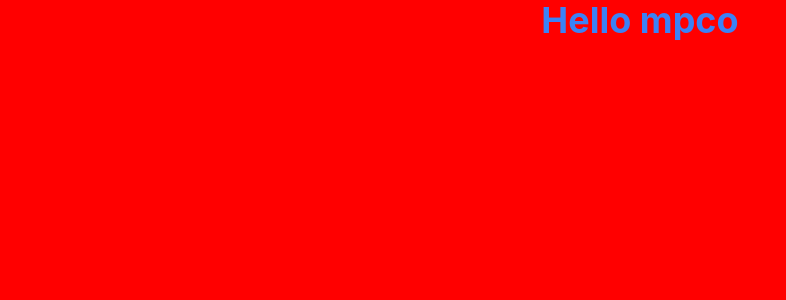
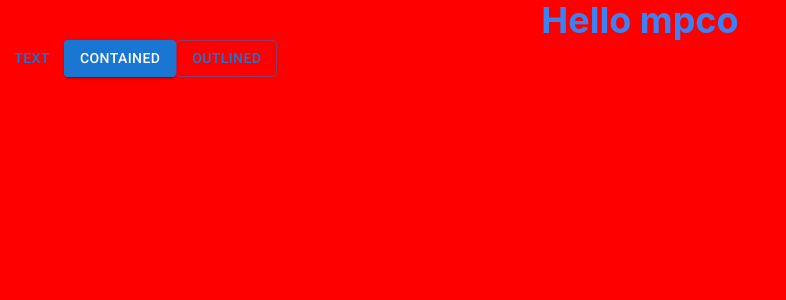
Before and after one commit to MPCO-Web/mpco-web, a React (Create React App) app: page / in a window 1280 px wide. Shown: the top 300 px of the page, without its empty margins (0-786 px from the left). Built offline with nearby package versions, Linux system fonts and the light colour scheme.

Commit message:
init: add mui

```diff
--- a/public/index.html
+++ b/public/index.html
@@ -24,6 +24,15 @@
       work correctly both with client-side routing and a non-root public URL.
       Learn how to configure a non-root public URL by running `npm run build`.
     -->
+
+    <!-- web fonts -->
+    <link rel="preconnect" href="https://fonts.googleapis.com" />
+    <link rel="preconnect" href="https://fonts.gstatic.com" crossorigin />
+    <link
+      rel="stylesheet"
+      href="https://fonts.googleapis.com/css2?family=Roboto:wght@300;400;500;600;700&display=swap"
+    />
+
     <title>React App</title>
   </head>
   <body>
--- a/src/pages/HomePage.tsx
+++ b/src/pages/HomePage.tsx
@@ -1,6 +1,7 @@
 import React from 'react';
 
 import { css } from '@emotion/css';
+import { Button } from '@mui/material';
 
 const HomePage = () => {
 	// tailwindcss classes
@@ -22,6 +23,9 @@
 			>
 				Hello mpco
 			</h1>
+			<Button variant="text">Text</Button>
+			<Button variant="contained">Contained</Button>
+			<Button variant="outlined">Outlined</Button>
 		</div>
 	);
 };
--- a/tsconfig.json
+++ b/tsconfig.json
@@ -16,6 +16,8 @@
 		"noEmit": true,
 		"jsx": "react-jsx",
 		"noImplicitAny": true,
+		"noImplicitThis": true,
+		"strictNullChecks": true
 	},
 	"include": ["**/*.ts", "**/*.tsx", "**/*.d.ts"],
 	"exclude": ["node_modules"],
```
Also changed, not shown: package.json (+7 -5 lines), 1 other file (tests, documents, lock files or other folders).
